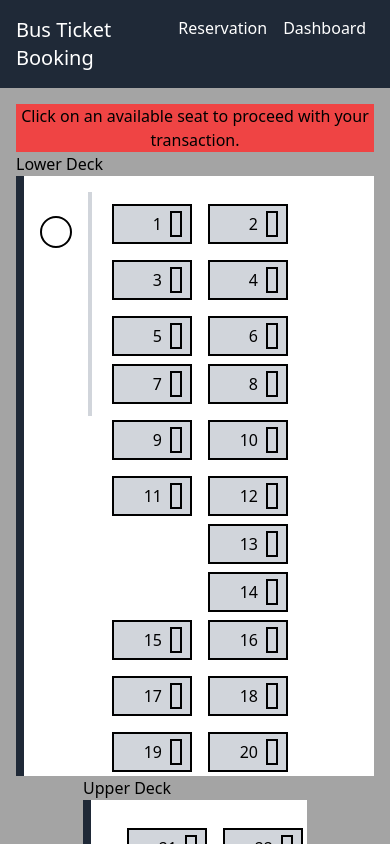
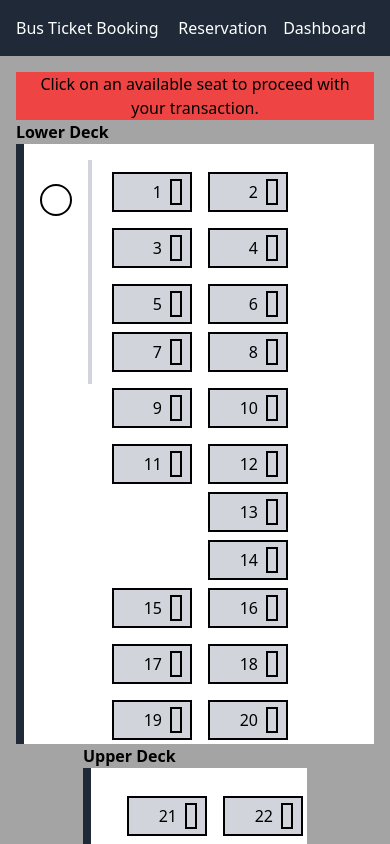
Before and after one commit to Parthiv-Solanki/bus_ticket_booking, a React (Create React App) app: page / in a window 390 px wide. Shown: the top 844 px of the page. Built offline with nearby package versions, Linux system fonts and the light colour scheme.

Commit message:
made some style changes

```diff
--- a/src/components/Navbar.tsx
+++ b/src/components/Navbar.tsx
@@ -5,7 +5,7 @@ const Navbar: React.FC = () => {
     return (
         <nav className="bg-gray-800 p-4">
             <div className="container mx-auto flex justify-between">
-                <div className="text-white text-xl">Bus Ticket Booking</div>
+                <div className="text-white md:text-xl">Bus Ticket Booking</div>
                 <div className="text-white">
                     <NavLink to="/reservation" className="mx-2">Reservation</NavLink>
                     <NavLink to="/dashboard" className="mx-2">Dashboard</NavLink>
--- a/src/components/PassengerCard.tsx
+++ b/src/components/PassengerCard.tsx
@@ -54,8 +54,10 @@ const PassengerCard: React.FC<PassengerCardProps> = ({ passenger, reservedSeats,
                     <div>{passenger.email}</div>
                     <div>Seat Number: {passenger.seatNumber}</div>
                     <div>Date of Booking: {passenger.dateOfBooking}</div>
-                    <button onClick={() => setIsEditing(true)} className="bg-yellow-500 text-white p-2">Edit</button>
-                    <button onClick={() => onDelete(passenger.seatNumber)} className="bg-red-500 text-white p-2">Delete</button>
+                    <div className='mt-2'>
+                        <button onClick={() => setIsEditing(true)} className="bg-yellow-500 text-white p-2 mr-4 rounded-lg">Edit</button>
+                        <button onClick={() => onDelete(passenger.seatNumber)} className="bg-red-500 text-white p-2 rounded-lg">Delete</button>
+                    </div>
                 </>
             )}
         </div>
--- a/src/components/ReservationForm.tsx
+++ b/src/components/ReservationForm.tsx
@@ -15,7 +15,7 @@ const ReservationForm: React.FC<ReservationFormProps> = ({ onSubmit }) => {
     };
 
     return (
-        <form onSubmit={handleSubmit} className="flex flex-col">
+        <form onSubmit={handleSubmit} className="flex flex-col border-2 border-white p-5">
             <p className='text-lg text-center font-bold'>Book Your Seat</p>
             <input
                 type="text"
--- a/src/components/SeatMap.tsx
+++ b/src/components/SeatMap.tsx
@@ -6,10 +6,10 @@ const SeatMap: React.FC<SeatMapProps> = ({ seats, onSeatClick }) => {
     return (
         <div className="flex flex-col">
             <div className="mx-auto">
-                <div className="bg-red-500 text-center">
+                <div className="bg-red-500 text-center px-5">
                     Click on an available seat to proceed with your transaction.
                 </div>
-                <span>Lower Deck</span>
+                <span className='font-bold'>Lower Deck</span>
                 <div className="flex border-l-8 border-gray-800 bg-white">
                     <div className="flex">
                         <span className="border-2 border-black rounded-full h-8 w-8 ml-4 mt-10"></span>
@@ -70,7 +70,7 @@ const SeatMap: React.FC<SeatMapProps> = ({ seats, onSeatClick }) => {
                 </div>
             </div>
             <div className="mx-auto">
-                <span>Upper Deck</span>
+                <span className='font-bold'>Upper Deck</span>
                 <div className="flex border-l-8 border-gray-800 bg-white">
                     <hr className="h-56 m-4" />
                     <div className="md:ml-12">
```
